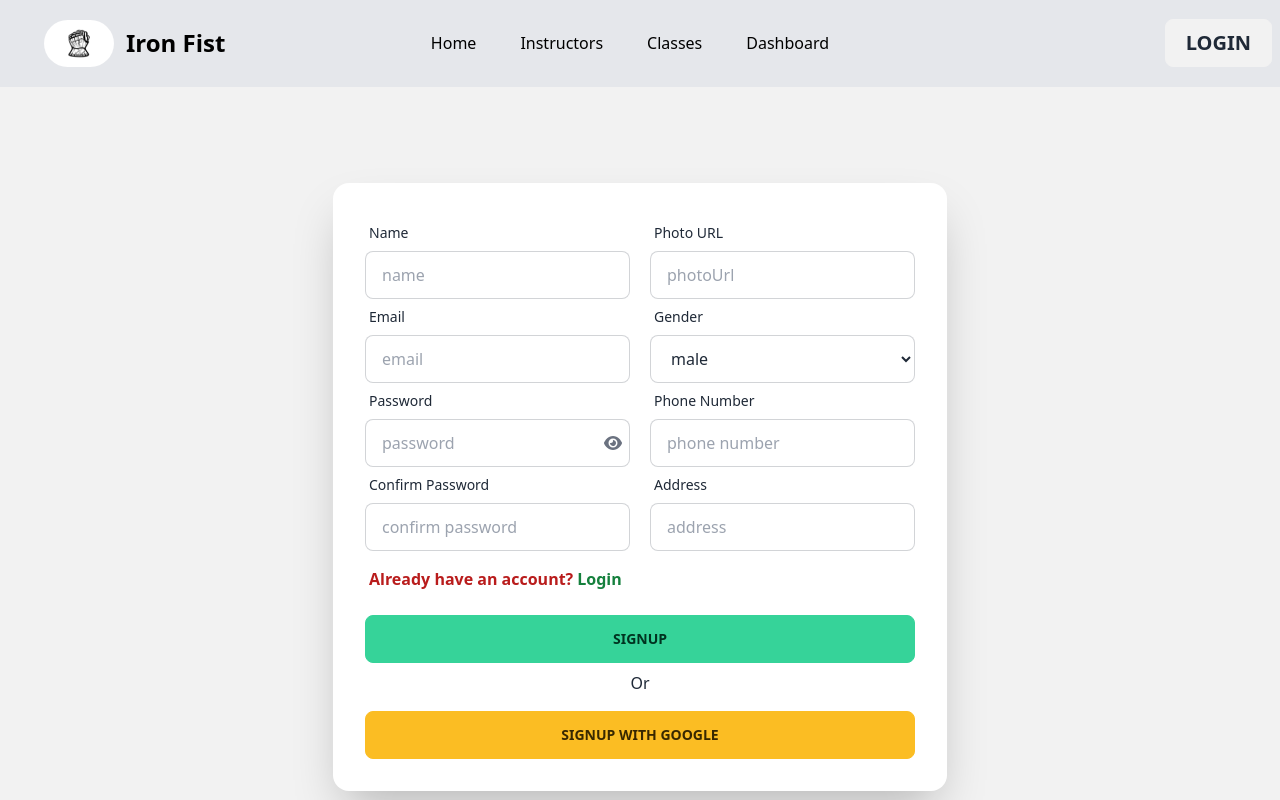
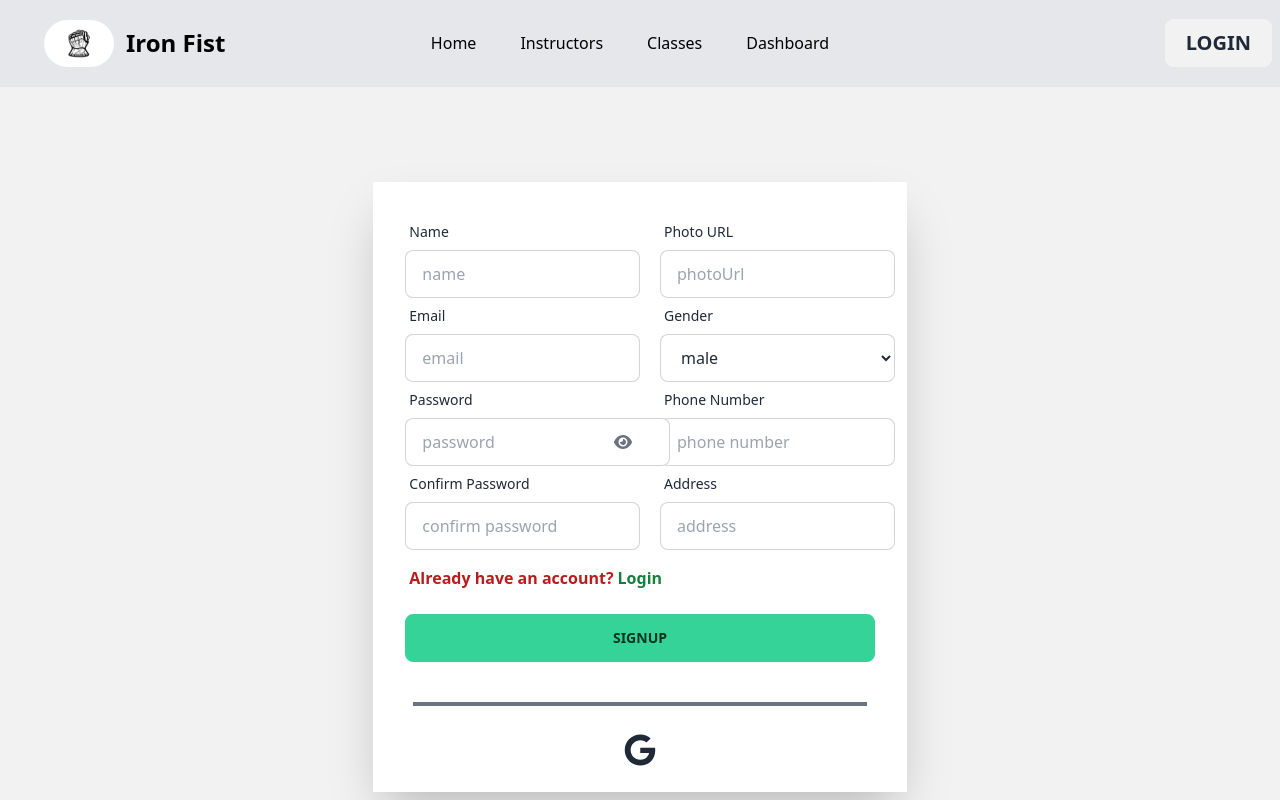
Before and after one commit to Arif1612/iron-fist, a React (Vite) app: page /signup in a window 1280 px wide. Shown: the top 800 px of the page. Built offline with nearby package versions, Linux system fonts and the light colour scheme; no server answers.

Commit message:
google login data give in the mongodb

```diff
--- a/src/Providers/AuthProvider.jsx
+++ b/src/Providers/AuthProvider.jsx
@@ -1,9 +1,11 @@
 import { createContext, useEffect, useState } from "react";
 import {
+  GoogleAuthProvider,
   createUserWithEmailAndPassword,
   getAuth,
   onAuthStateChanged,
   signInWithEmailAndPassword,
+  signInWithPopup,
   signOut,
   updateProfile,
 } from "firebase/auth";
@@ -15,6 +17,14 @@ const auth = getAuth(app);
 const AuthProvider = ({ children }) => {
   const [user, setUser] = useState(null);
   const [loading, setLoading] = useState(true);
+
+  const googleProvider = new GoogleAuthProvider();
+
+  // google sign in
+  const googleSignIn = (email, password) => {
+    setLoading(true);
+    return signInWithPopup(auth, googleProvider);
+  };
 
   // notun user create kora
   const createUser = (email, password) => {
@@ -59,6 +69,7 @@ const AuthProvider = ({ children }) => {
     signIn,
     logOut,
     updateUserProfile,
+    googleSignIn
   };
   return (
     <AuthContext.Provider value={authInfo}>{children}</AuthContext.Provider>
--- a/src/pages/Login/Login.jsx
+++ b/src/pages/Login/Login.jsx
@@ -11,6 +11,7 @@ import { AuthContext } from "../../Providers/AuthProvider";
 import Swal from "sweetalert2";
 import { useForm } from "react-hook-form";
 import { Helmet } from "react-helmet-async";
+import SocialLogin from "../Shared/SocialLogin/SocialLogin";
 
 const Login = () => {
   const [disabled, setDisabled] = useState(true);
@@ -73,12 +74,12 @@ const Login = () => {
       <Helmet>
         <title>Iron Fist | Login </title>
       </Helmet>
-      <div className="hero md:flex md:justify-center md:items-center h-screen ">
-        <div className="md:w-5/12 w-full bg-base-200 ">
+      <div className="hero md:flex md:justify-center md:items-center h-screen   bg-base-200 ">
+        <div className="md:w-5/12 w-full bg-base-100  shadow-2xl bg-base-100  ">
           <form onSubmit={handleSubmit(onSubmit)}>
             <div className="hero-content w-full">
-              <div className="card  w-full  shadow-2xl bg-base-100">
-                <div className="card-body">
+              <div className="card  w-full ">
+                <div className="card-body pb-0">
                   {/* email */}
                   <div className="form-control">
                     <label className="label">
@@ -140,14 +141,14 @@ const Login = () => {
                   <label className="label">
                     <p className="block text-red-700  font-semibold">
                       Do not have an account?
-                      <Link to="/signup" className="text-green-700 ml-1">
+                      <Link to="/signup" className="text-green-700 mb-1">
                         Register
                       </Link>
                     </p>
                   </label>
 
                   {/* Login*/}
-                  <div className="form-control mt-2 ml-1">
+                  <div className="form-control  mb-3">
                     <button
                       type="submit"
                       disabled={disabled}
@@ -156,18 +157,11 @@ const Login = () => {
                       Login
                     </button>
                   </div>
-
-                  <p className="text-center">Or</p>
-
-                  <div className="form-control mt-2">
-                    <button onClick="" className="btn btn-warning">
-                      Login With Google
-                    </button>
-                  </div>
                 </div>
               </div>
             </div>
           </form>
+          <SocialLogin></SocialLogin>
         </div>
       </div>
     </>
--- /dev/null
+++ b/src/pages/Shared/SocialLogin/SocialLogin.jsx
@@ -0,0 +1,48 @@
+import React, { useContext } from "react";
+import { FaGoogle } from "react-icons/fa";
+import { AuthContext } from "../../../Providers/AuthProvider";
+import { useLocation, useNavigate } from "react-router-dom";
+
+const SocialLogin = () => {
+  const { googleSignIn } = useContext(AuthContext);
+  const navigate = useNavigate();
+  const location = useLocation();
+
+  const from = location.state?.from?.pathname || "/";
+
+  const handleGoogleSignIn = () => {
+    googleSignIn().then((result) => {
+      const loggedInUser = result.user;
+      console.log(loggedInUser);
+      const saveUser = {
+        name: loggedInUser.displayName,
+        email: loggedInUser.email,
+      };
+      fetch("http://localhost:5000/users", {
+        method: "POST",
+        headers: {
+          "content-type": "application/json",
+        },
+        body: JSON.stringify(saveUser),
+      })
+        .then((res) => res.json())
+        .then(() => {
+          navigate(from, { replace: true });
+        });
+    });
+  };
+
+  return (
+    <div>
+      <div className=" border-2 mx-10 my-2 border-gray-500 "></div>
+
+      <div className="w-full text-center  ">
+        <button onClick={handleGoogleSignIn}>
+          <FaGoogle className=" text-5xl my-3 hover:bg-gray-700 hover:text-white p-2 rounded-xl "></FaGoogle>
+        </button>
+      </div>
+    </div>
+  );
+};
+
+export default SocialLogin;
--- a/src/pages/SignUp/SignUp.jsx
+++ b/src/pages/SignUp/SignUp.jsx
@@ -1,4 +1,4 @@
-import { Link, useNavigate } from "react-router-dom";
+import { Link, useLocation, useNavigate } from "react-router-dom";
 import { Helmet } from "react-helmet";
 import { useForm } from "react-hook-form";
 import { useContext, useState } from "react";
@@ -6,10 +6,12 @@ import { FontAwesomeIcon } from "@fortawesome/react-fontawesome";
 import { faEye, faEyeSlash } from "@fortawesome/free-solid-svg-icons";
 import { AuthContext } from "../../Providers/AuthProvider";
 import Swal from "sweetalert2";
+import SocialLogin from "../Shared/SocialLogin/SocialLogin";
 
 const SignUp = () => {
   const { createUser, updateUserProfile } = useContext(AuthContext);
   const navigate = useNavigate();
+
   // all this thing taken from react hook form
   const {
     register,
@@ -23,37 +25,47 @@ const SignUp = () => {
   const [showPassword, setShowPassword] = useState(false);
 
   const onSubmit = (data) => {
-    // console.log(data);
     createUser(data.email, data.password).then((result) => {
       const loggedUser = result.user;
       console.log(loggedUser);
 
-      updateUserProfile(data.name, data.photoUrl)
+      updateUserProfile(data.name, data.photoURL)
         .then(() => {
-          console.log("user profile info updated");
+          const saveUser = { name: data.name, email: data.email };
+          fetch("http://localhost:5000/users", {
+            method: "POST",
+            headers: {
+              "content-type": "application/json",
+            },
+            body: JSON.stringify(saveUser),
+          })
+            .then((res) => res.json())
+            .then((data) => {
+              if (data.insertedId) {
                 reset();
                 Swal.fire({
                   position: "top-end",
                   icon: "success",
-            title: "Update Profile Successfully",
+                  title: "User created successfully.",
                   showConfirmButton: false,
                   timer: 1500,
                 });
                 navigate("/");
+              }
+            });
         })
         .catch((error) => console.log(error));
     });
   };
-
   return (
     <>
       <Helmet>
         <title>Iron Fist | SignUp </title>
       </Helmet>
-      <div className="hero min-h-screen bg-base-200">
+      <div className="hero md:flex md:justify-center md:items-center h-screen bg-base-200 ">
+        <div className="md:w-5/12 w-9/12 bg-base-100 shadow-2xl  bg-base-100  ">
           <form onSubmit={handleSubmit(onSubmit)}>
-          <div className="hero-content flex-col lg:flex-row-reverse">
-            <div className="card  w-full  shadow-2xl bg-base-100">
+            <div className="card  w-full  bg-base-100">
               <div className="card-body">
                 {/* main div */}
                 <div className="flex flex-col md:flex-row">
@@ -245,18 +257,11 @@ const SignUp = () => {
                     SignUp
                   </button>
                 </div>
-
-                <p className="text-center">Or</p>
-
-                <div className="form-control mt-2">
-                  <button className="btn btn-warning">
-                    SignUp With Google
-                  </button>
-                </div>
-              </div>
               </div>
             </div>
           </form>
+          <SocialLogin></SocialLogin>
+        </div>
       </div>
     </>
   );
```
Lines whose indentation alone changed are shown as unchanged.
